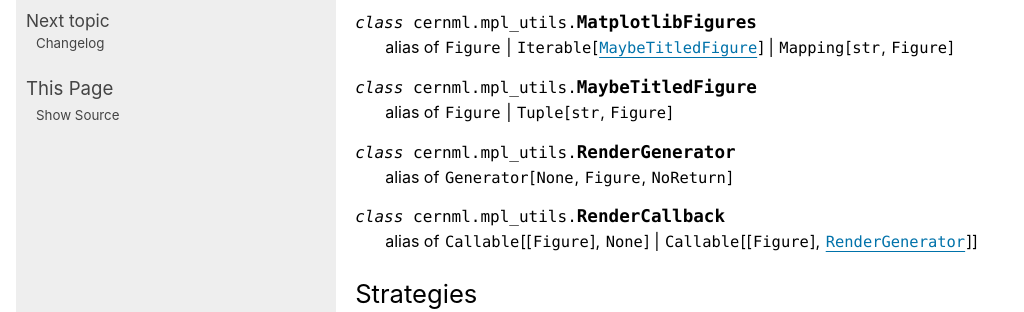
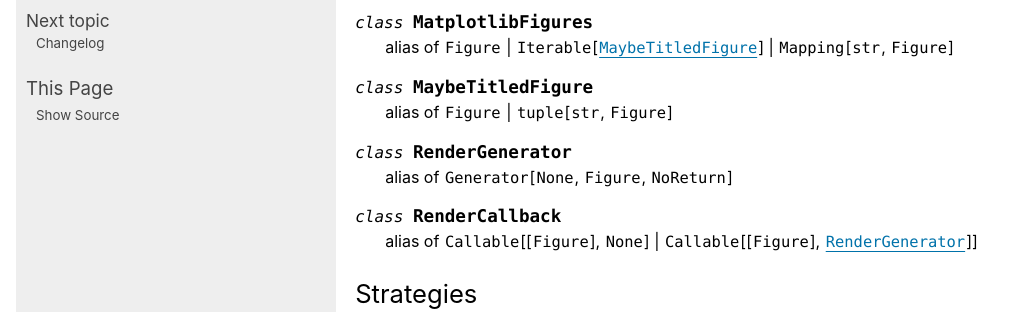
Before and after one commit to geoff-project/coi-utils, a Sphinx documentation site: the page built from docs/api/mpl_utils.rst, in a window 1280 px wide and 900 px high, scrolled down 1613 px, cut to the strip 247-559 px from the top of the window. Shown: the whole strip, without its empty margins (0-1024 px from the left). Built offline with Sphinx 7.4.7, drawn with Linux system fonts in a browser that asks for light colours; the version number could not be read and is left out.

```diff
--- a/docs/api/mpl_utils.rst
+++ b/docs/api/mpl_utils.rst
@@ -106,27 +106,24 @@ Class-based Interface
     Manually annotating these as classes is the easiest way to circumvent
     this mess.
 
-.. class:: cernml.mpl_utils.MatplotlibFigures
+.. class:: MatplotlibFigures
 
-    alias of `~matplotlib.figure.Figure` |
-    `~typing.Iterable`\[`~cernml.mpl_utils.MaybeTitledFigure`] |
-    `~typing.Mapping`\[`str`, `~matplotlib.figure.Figure`]
+    alias of `Figure`
+    | `~typing.Iterable`\[`MaybeTitledFigure`]
+    | `~typing.Mapping`\[`str`, `Figure`]
 
-.. class:: cernml.mpl_utils.MaybeTitledFigure
+.. class:: MaybeTitledFigure
 
-    alias of `~matplotlib.figure.Figure` |
-    `~typing.Tuple`\[`str`, `~matplotlib.figure.Figure`]
+    alias of `Figure` | `tuple`\[`str`, `Figure`]
 
-.. class:: cernml.mpl_utils.RenderGenerator
+.. class:: RenderGenerator
 
-    alias of `~typing.Generator`\[`None`,
-    `~matplotlib.figure.Figure`, `~typing.NoReturn`]
+    alias of `~typing.Generator`\[`None`, `Figure`, `~typing.NoReturn`]
 
-.. class:: cernml.mpl_utils.RenderCallback
+.. class:: RenderCallback
 
-    alias of `~typing.Callable`\[[`~matplotlib.figure.Figure`], `None`] |
-    `~typing.Callable`\[[`~matplotlib.figure.Figure`],
-    `~cernml.mpl_utils.RenderGenerator`]]
+    alias of `~typing.Callable`\[[`Figure`], `None`]
+    | `~typing.Callable`\[[`Figure`], `RenderGenerator`]]
 
 Strategies
 ----------
```
